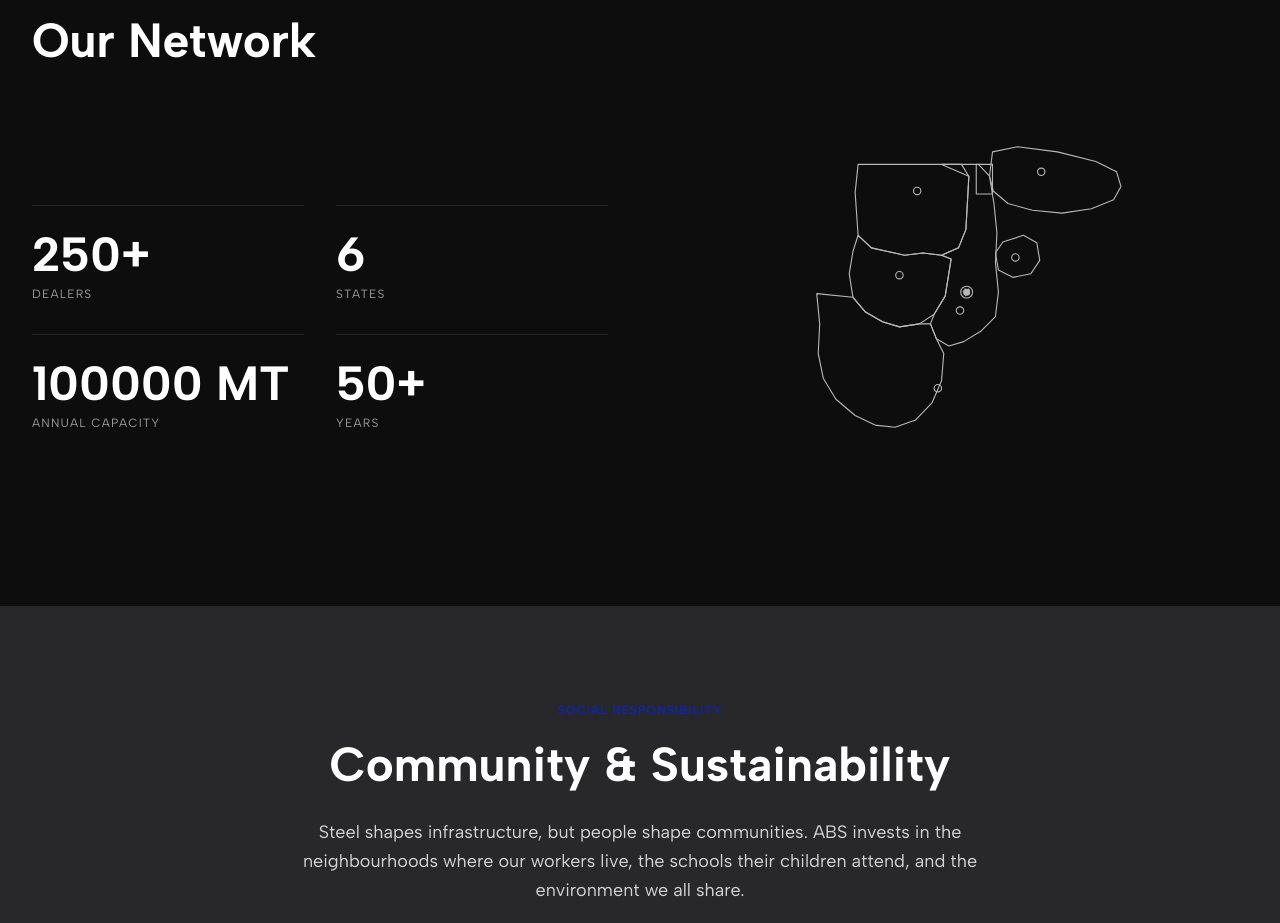
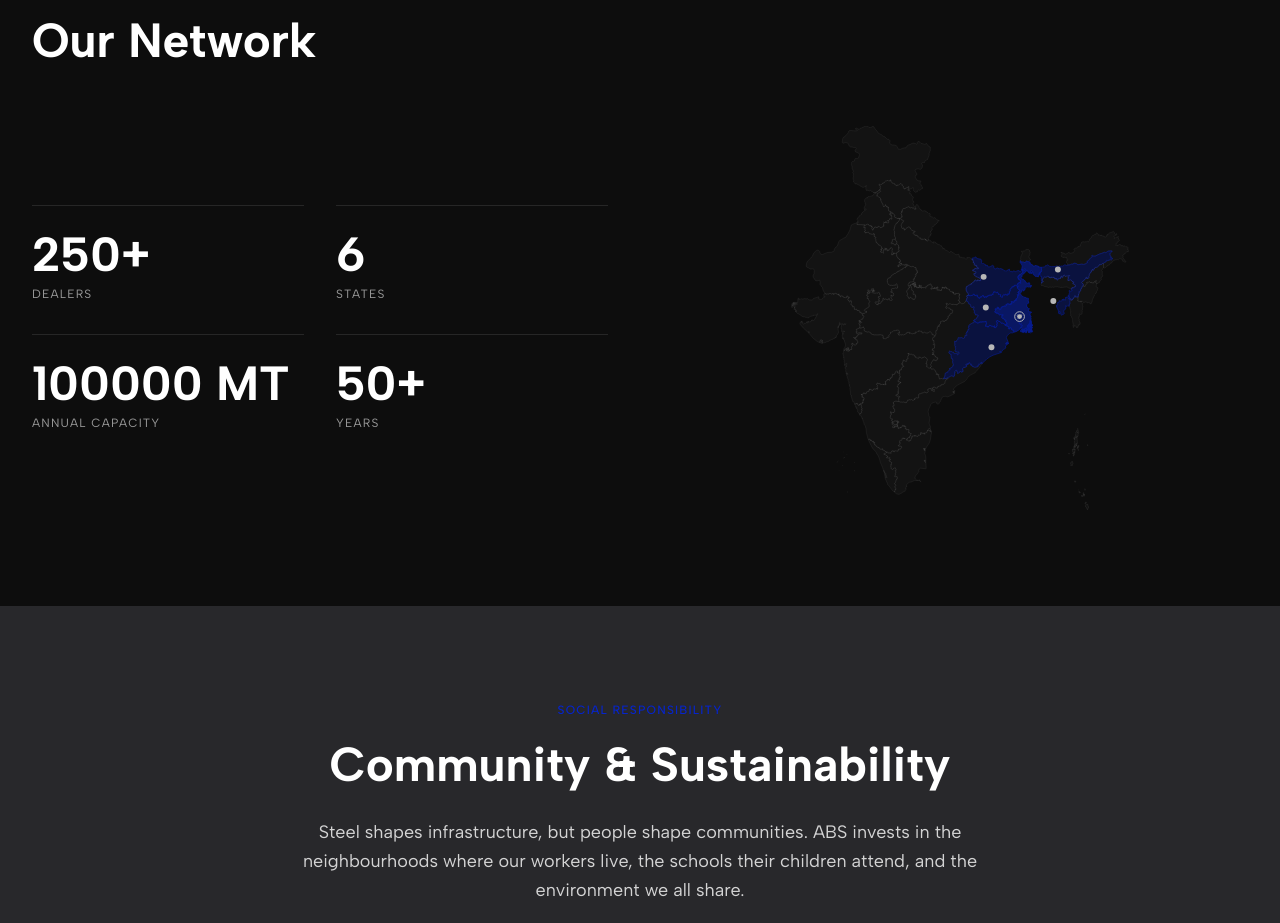
Before and after one commit to lightxLK/fluffy-lamp-abs-site, a Next.js app: page / in a window 1280 px wide. Shown: the part 4320-5243 px from the top of the page. Built offline with nearby package versions, Linux system fonts and the light colour scheme.

Commit message:
feat: replace EastIndiaMapScene with real India SVG — 6 ABS states pre-coloured, HQ and dealer nodes overlaid

```diff
--- a/components/svg/scenes/EastIndiaMapScene.tsx
+++ b/components/svg/scenes/EastIndiaMapScene.tsx
@@ -2,83 +2,47 @@ interface EastIndiaMapSceneProps {
   className?: string;
 }
 
+// Plate-carrée projection onto 2500×2843 SVG space
+// x = (lon − 68) / 30 × 2500   y = (37 − lat) / 29 × 2843
+const HQ = { cx: 1691, cy: 1411 }; // Howrah / West Bengal
+
+const NODES = [
+  { cx: 1425, cy: 1117, label: 'Patna' }, // Bihar
+  { cx: 1441, cy: 1344, label: 'Ranchi' }, // Jharkhand
+  { cx: 1483, cy: 1638, label: 'Bhubaneswar' }, // Odisha
+  { cx: 1975, cy: 1063, label: 'Dispur' }, // Assam
+  { cx: 1941, cy: 1296, label: 'Agartala' }, // Tripura
+];
+
 export function EastIndiaMapScene({ className }: EastIndiaMapSceneProps) {
   return (
-    <svg
-      viewBox="0 0 500 520"
-      fill="none"
-      stroke="white"
-      strokeWidth="1.5"
-      strokeLinecap="round"
-      strokeLinejoin="round"
-      aria-hidden="true"
-      className={className}
-    >
-      {/*
-        Coordinate mapping (lon/lat → x/y):
-          x = (lon - 79) × 28
-          y = (29 - lat) × 35
-        Key anchors:
-          83°E = 112,  88°E = 252,  89.5°E = 294,  96°E = 476
-          27.5°N = 52, 24°N = 175,  22°N = 245,    21.5°N = 263, 17.5°N = 402
-      */}
-      {/* Bihar — 83–88.5°E, 24–27.5°N */}
-      <path
-        className="abs-path"
-        d="M112 52 L252 52 L262 68 L258 140 L248 165 L225 175 L200 172 L175 175
-           L152 170 L130 165 L112 148 L108 90 Z"
-      />
-      {/* Jharkhand — 83–87.5°E, 21.5–24°N */}
-      <path
-        className="abs-path"
-        d="M112 148 L130 165 L152 170 L175 175 L200 172 L225 175 L238 180
-           L230 230 L215 255 L195 268 L168 272 L145 265 L122 252 L105 232
-           L100 200 L105 170 Z"
-      />
-      {/* West Bengal — 85.8–89.5°E, 21.5–27.5°N (elongated N–S strip) */}
-      <path
-        className="abs-path"
-        d="M225 52 L275 52 L290 68 L296 105 L300 145 L298 185 L302 225
-           L298 258 L278 278 L255 292 L235 298 L218 288 L210 268 L215 255
-           L230 230 L238 180 L225 175 L248 165 L258 140 L262 68 Z"
-      />
-      {/* Odisha — 81–87°E, 17.5–22.5°N */}
-      <path
-        className="abs-path"
-        d="M56 227 L105 232 L122 252 L145 265 L168 272 L195 268 L210 268
-           L218 288 L228 308 L225 345 L212 375 L190 398 L162 408 L135 405
-           L108 392 L82 370 L65 342 L58 308 L60 268 Z"
-      />
-      {/* Assam — 89.5–96°E, 24–28°N */}
-      <path
-        className="abs-path"
-        d="M294 35 L328 28 L382 35 L434 48 L462 62 L468 82 L458 100
-           L428 112 L388 118 L348 114 L315 105 L295 88 L290 68 Z"
-      />
-      {/* Tripura — 91–92.5°E, 22.5–24.5°N */}
-      <path
-        className="abs-path"
-        d="M308 157 L336 148 L354 158 L358 182 L346 200 L322 205 L302 195
-           L298 172 Z"
-      />
-      {/* Siliguri Corridor — thin strip connecting Assam to WB */}
-      <rect className="abs-path" x="272" y="52" width="22" height="40" />
-      {/* HQ node — Howrah (≈88.3°E, 22.6°N → x=259, y=225) */}
-      <circle className="abs-path" cx="259" cy="225" r="8" />
-      <circle cx="259" cy="225" r="4" fill="white" />
+    <svg viewBox="0 0 2500 2843" fill="none" aria-hidden="true" className={className}>
+      {/* Actual India map — WB bright blue, 5 states mid-blue, rest faded */}
+      <image href="/india-map.svg" width="2500" height="2843" />
+
+      {/* Dashed connection lines from HQ */}
+      {NODES.map((n) => (
+        <line
+          key={n.label}
+          className="abs-path"
+          x1={HQ.cx}
+          y1={HQ.cy}
+          x2={n.cx}
+          y2={n.cy}
+          stroke="rgba(255,255,255,0.35)"
+          strokeWidth="7"
+          strokeDasharray="24 16"
+        />
+      ))}
+
       {/* Dealer nodes */}
-      <circle className="abs-path" cx="250" cy="250" r="5" /> {/* Kolkata */}
-      <circle className="abs-path" cx="220" cy="355" r="5" /> {/* Bhubaneswar */}
-      <circle className="abs-path" cx="192" cy="88" r="5" /> {/* Patna ~85.1°E,25.6°N */}
-      <circle className="abs-path" cx="168" cy="202" r="5" /> {/* Ranchi ~85.3°E,23.3°N */}
-      <circle className="abs-path" cx="360" cy="62" r="5" /> {/* Guwahati ~91.7°E,26.1°N */}
-      <circle className="abs-path" cx="325" cy="178" r="5" /> {/* Agartala ~91.3°E,23.8°N */}
-      {/* Connection lines from HQ (dashed) */}
-      <line className="abs-path" x1="259" y1="225" x2="192" y2="88" strokeDasharray="5 4" />
-      <line className="abs-path" x1="259" y1="225" x2="168" y2="202" strokeDasharray="5 4" />
-      <line className="abs-path" x1="259" y1="225" x2="220" y2="355" strokeDasharray="5 4" />
-      <line className="abs-path" x1="259" y1="225" x2="360" y2="62" strokeDasharray="5 4" />
-      <line className="abs-path" x1="259" y1="225" x2="325" y2="178" strokeDasharray="5 4" />
+      {NODES.map((n) => (
+        <circle key={n.label} className="abs-path" cx={n.cx} cy={n.cy} r="22" fill="white" />
+      ))}
+
+      {/* HQ node — Howrah (outer ring + filled centre) */}
+      <circle className="abs-path" cx={HQ.cx} cy={HQ.cy} r="36" stroke="white" strokeWidth="7" />
+      <circle cx={HQ.cx} cy={HQ.cy} r="18" fill="white" />
     </svg>
   );
 }
```
Also changed, not shown: public/india-map.svg (added).
